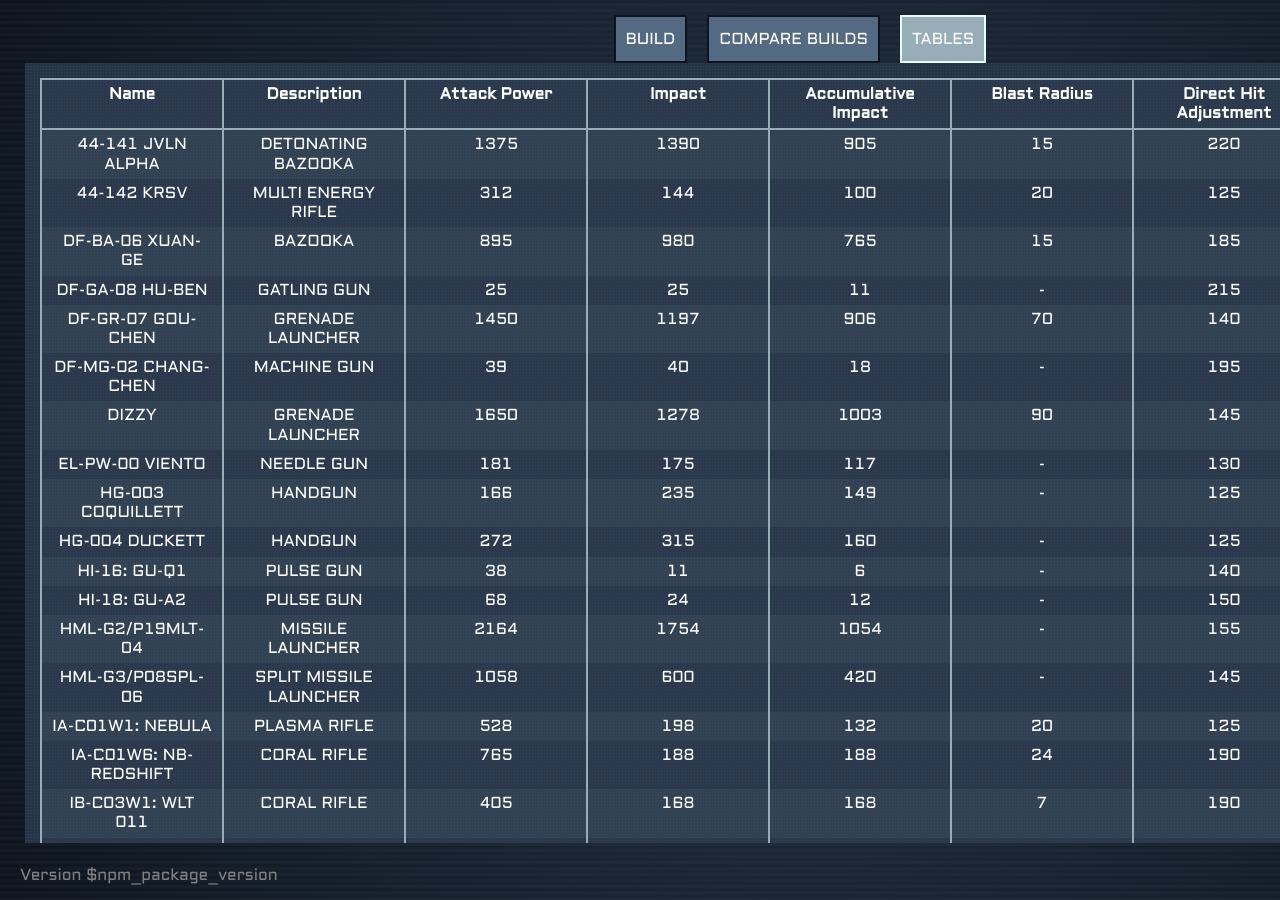
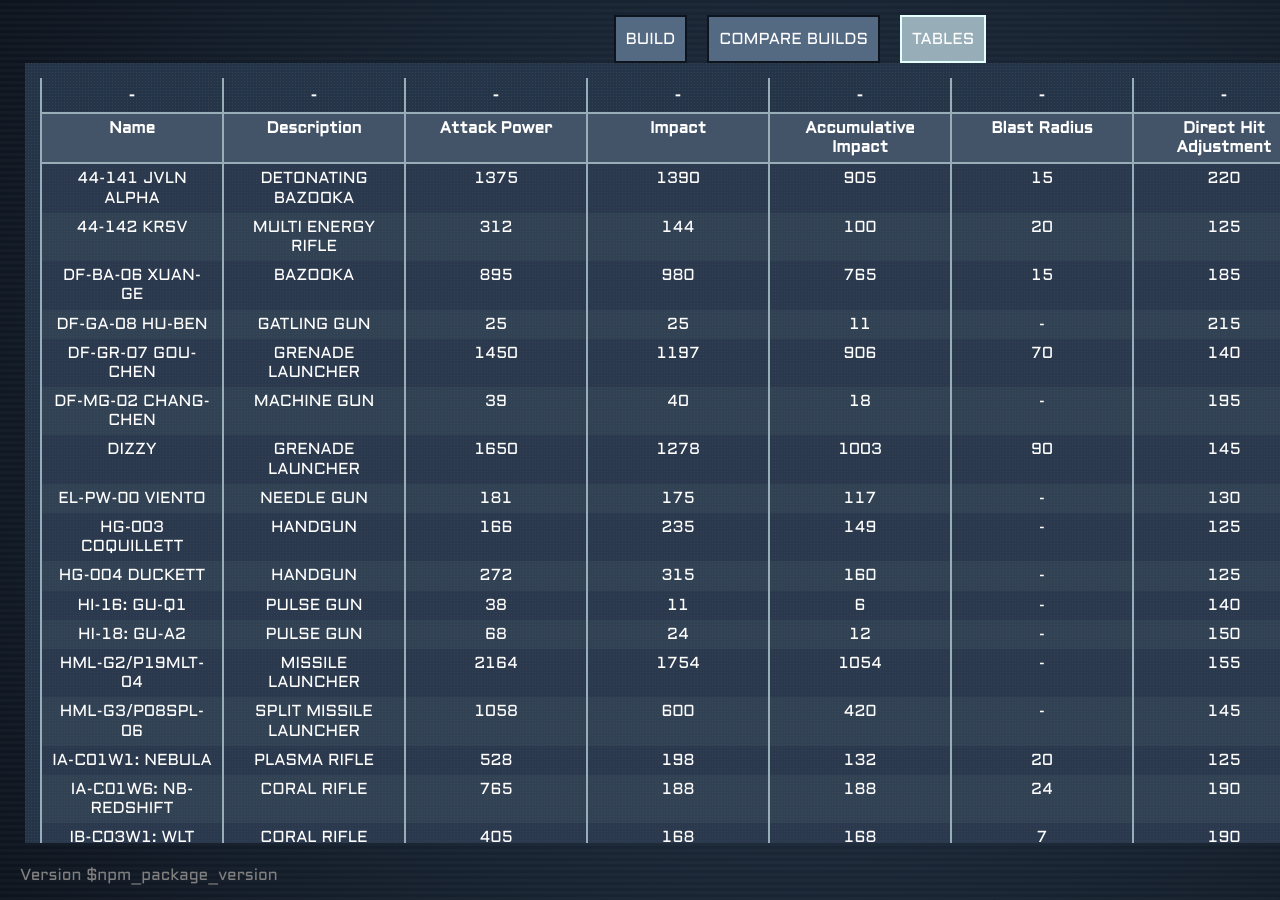
Before and after one commit to matteosal/ac6-advanced-garage, a React (Create React App) app: page / in a window 1280 px wide. Both pictures are taken after a click on the button "TABLES". Shown: the top 900 px of the page. Built offline with nearby package versions, Linux system fonts and the light colour scheme.

Commit message:
visual feedback of column shifting

```diff
--- a/src/Components/TablesComponent.jsx
+++ b/src/Components/TablesComponent.jsx
@@ -1,4 +1,4 @@
-import {useState, useReducer, useContext} from 'react';
+import {useState, useReducer, useContext, useRef} from 'react';
 
 import * as glob from '../Misc/Globals.js';
 
@@ -10,35 +10,59 @@ const cellStyle = {
 	textAlign: 'center'
 };
 
-const DraggableHeader = ({name, pos, moveColumn}) => {
+const DraggableHeader = ({name, pos, changeOrdering, isHovered, dragHandler}) => {
 
 	const handleDragStart = (event) => {
-		event.dataTransfer.setData('pos', pos);
+		event.dataTransfer.setData(JSON.stringify(pos), pos);
 	};
 
-	const allowDrop = (event) =>  {
-		event.preventDefault();
+	const handleDragEnter = (event) =>  {
+		const srcPos = Number(event.dataTransfer.types[0]);
+		if(srcPos < pos)
+			dragHandler({range: [srcPos + 1, pos], posDirection: true}, pos);
+		else if(srcPos > pos)
+			dragHandler({range: [pos, srcPos - 1], posDirection: false}, pos);
+	}
+
+	const handleDragLeave = (event) =>  {
+		const srcPos = Number(event.dataTransfer.types[0]);
+		if(srcPos !== pos)
+			setTimeout(
+				() => dragHandler(
+					{range: null, posDirection: srcPos < pos},
+					pos
+				),
+				25
+			);
 	}
 
 	const handleDrop = (event) => {
 		event.preventDefault();
-		const srcPos = event.dataTransfer.getData('pos');
-		moveColumn(srcPos, pos);
+		const srcPos = Number(event.dataTransfer.types[0]);
+		if(srcPos !== pos) {
+			dragHandler({range: null, posDirection: true});
+			changeOrdering(srcPos, pos);
+		}
 	};
+
+	const background = isHovered ? glob.paletteColor(5) : glob.paletteColor(4);
 
 	return (
 		<th
 			style={
 				{
 					...cellStyle,
-					backgroundColor: glob.tableRowBackground(0),
+					backgroundColor: background,
 					cursor: 'move',
 					border: '2px solid ' + glob.paletteColor(5)
 				}
 			}
 			draggable
 			onDragStart={handleDragStart}
-			onDragOver={allowDrop}
+			onDragEnd={() => {}}
+			onDragEnter={handleDragEnter}
+			onDragLeave={handleDragLeave}
+			onDragOver={event => event.preventDefault()}
 			onDrop={handleDrop}
 		>
 			{glob.toDisplayString(name)}
@@ -57,15 +81,41 @@ function toCellDisplay(val) {
 		return val
 }
 
+const toDirectionChar = {'-1': '\u21d0', '1': '\u21d2', '0': longDashCharacter};
+
+function getDirectionChar(shiftInfo, pos) {
+	if(!shiftInfo.range)
+		return longDashCharacter;
+	else if(pos >= shiftInfo.range[0] && pos <= shiftInfo.range[1])
+		return shiftInfo.posDirection ? '\u21d0' : '\u21d2'
+	else
+		return longDashCharacter;
+}
+
 const DraggableTable = ({data}) => {
+
 	const [columnOrder, setColumnOrder] = useState(() => Object.keys(data[0]));
+	const [previewShiftInfo, setPreviewShiftInfo] = useState({range: null, posDirection: true});
 
-	const moveColumn = (srcPos, dstPos) => {
+	const changeOrdering = (srcPos, dstPos) => {
 		const newOrder = [...columnOrder];
 		const [movedColumn] = newOrder.splice(srcPos, 1);
 		newOrder.splice(dstPos, 0, movedColumn);
 		setColumnOrder(newOrder);
 	};
+
+	const dragHandler = (newInfo, callerPos=null) => setPreviewShiftInfo(
+		shiftInfo => {
+			const {range, posDirection} = shiftInfo;
+			const newRange = newInfo.range;
+			const newPosDirection = newInfo.posDirection;
+			if(range && newRange === null && callerPos) {
+				const rangeEnd = newPosDirection ? range[1] : range[0];
+				return rangeEnd === callerPos ? {range: null, posDirection: null} : shiftInfo;;
+			} else
+				return newInfo
+		}
+	);
 
 	return (
 		<table style={{tableLayout: 'fixed', borderCollapse: 'collapse', width: 'auto',
@@ -74,11 +124,26 @@ const DraggableTable = ({data}) => {
 			<tr>
 				{
 					columnOrder.map(
+						(name, pos) => <td style={{...cellStyle, fontSize: '20px'}}>
+							{getDirectionChar(previewShiftInfo, pos)}
+						</td>
+					)
+				}
+			</tr>
+			<tr>
+				{
+					columnOrder.map(
 						(name, pos) => <DraggableHeader
 							key={name}
 							name={name}
 							pos={pos}
-							moveColumn={moveColumn}
+							changeOrdering={changeOrdering}
+							isHovered={
+								previewShiftInfo.range &&
+								pos >= previewShiftInfo.range[0] &&
+								pos <= previewShiftInfo.range[1]
+							}
+							dragHandler={dragHandler}
 						/>
 					)
 				}
@@ -88,7 +153,7 @@ const DraggableTable = ({data}) => {
 				{
 					data.map(
 						(row, rowIndex) => <tr
-							style={{backgroundColor: glob.tableRowBackground(rowIndex + 1)}}
+							style={{backgroundColor: glob.tableRowBackground(rowIndex)}}
 							key={rowIndex}
 						>
 							{
@@ -120,6 +185,10 @@ const TablesComponent = () => {
 			)
 		)
 	);
+/*	const range = [...Array(8).keys()];
+	const data = [Object.fromEntries(range.map(
+		i => [i, 'val' + i]
+	))];*/
 	return(
 		<div
 			className='my-scrollbar'
```
